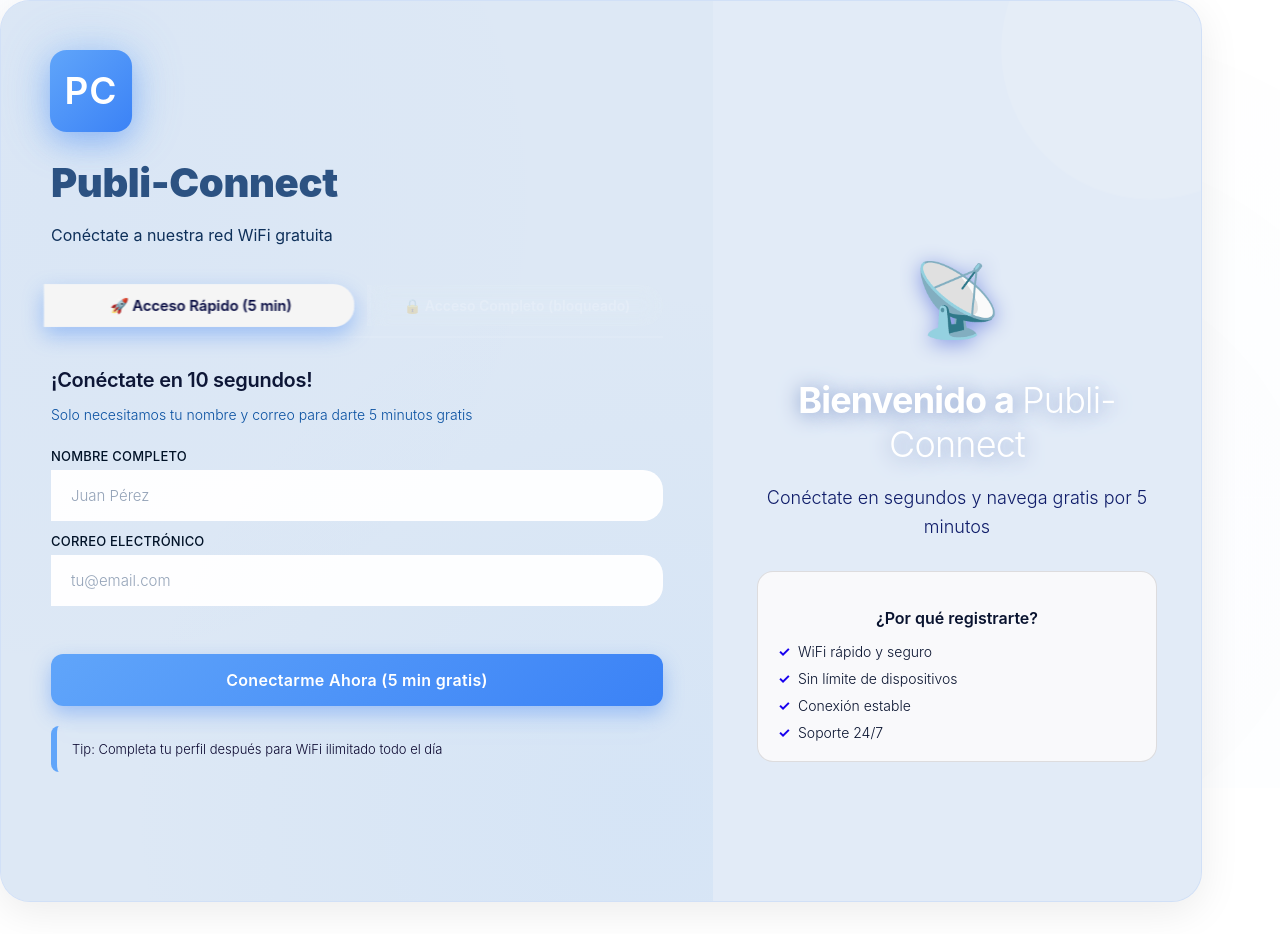
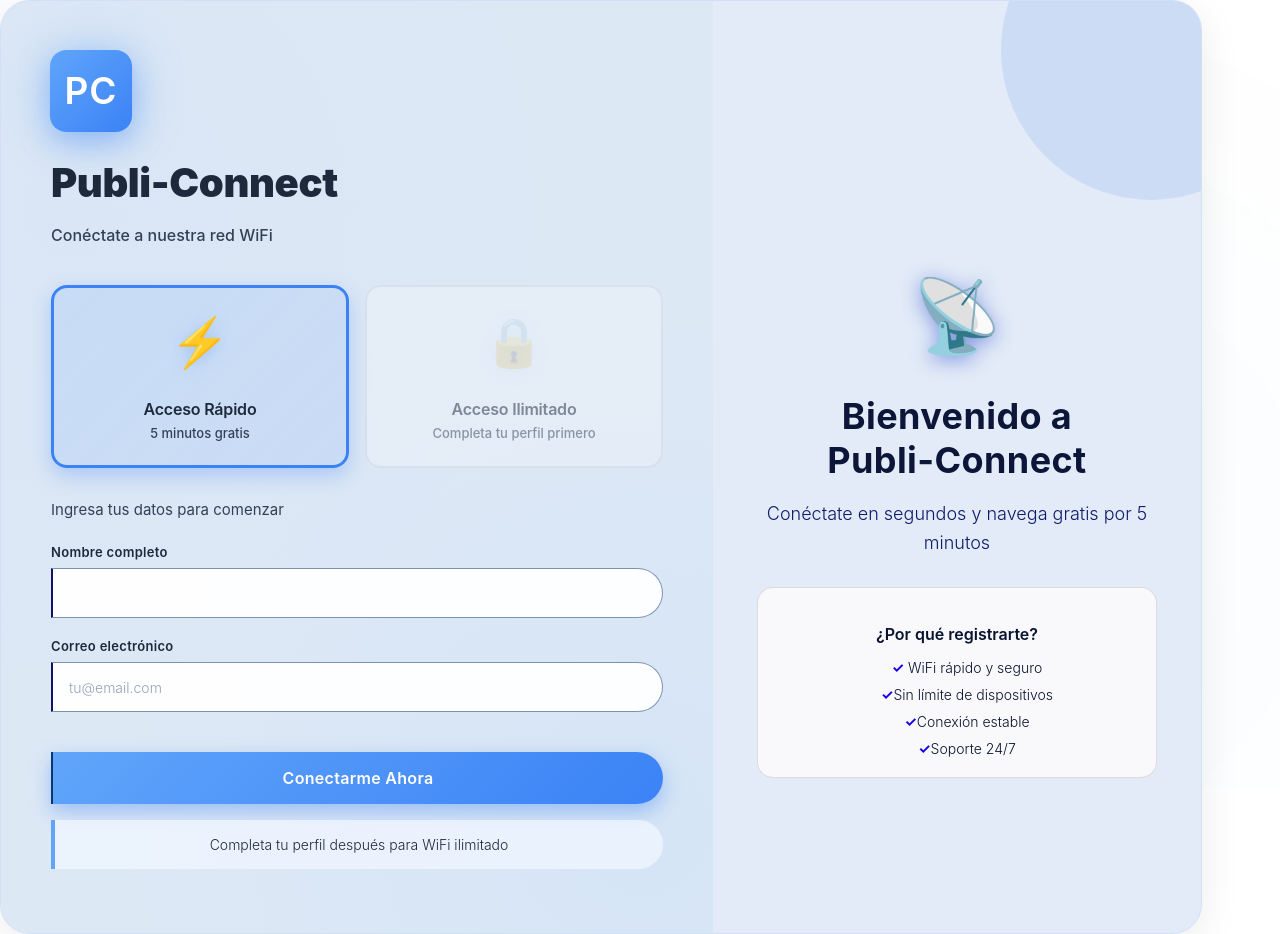
Before and after one commit to RegreDanger/publi-connect-front, a React (Vite) app: page / in a window 1280 px wide. Before the commit the page ends 902 px from the top, so only its background shows below. Built offline with nearby package versions, Linux system fonts and the light colour scheme; a web font is replaced by a local one.

Commit message:
version estable con n uevo diseño visual

```diff
--- a/src/components/PubliConnect/CompleteAccesForm.tsx
+++ b/src/components/PubliConnect/CompleteAccesForm.tsx
@@ -28,56 +28,57 @@ export default function CompleteAccessForm({
 }: CompleteAccessFormProps) {
   return (
     <div className="complete-form-wrapper">
-      <h2 className="form-title">
-        Acceso a WiFi
-      </h2>
       <p className="form-subtitle">
-        Completa tu perfil y disfruta de tu internet de forma mas sencilla.
+        Completa tu perfil para WiFi ilimitado
       </p>
 
       {/* Nombre (from QuickData) */}
-      <div style={{ marginBottom: '12px' }}>
-        <label className="form-label">NOMBRE COMPLETO</label>
+      <div className="input-group">
+        <label htmlFor="complete-nombre-input" className="form-label-outside">Nombre completo</label>
         <input
           type="text"
           name="nombre"
           value={quickData.nombre}
           onChange={handleQuickChange}
+          className="form-input"
           placeholder="Juan Pérez"
-          className="form-input"
           translate="no"
+          id="complete-nombre-input"
         />
       </div>
 
       {/* Correo (from QuickData) */}
-      <div style={{ marginBottom: '12px' }}>
-        <label className="form-label">CORREO ELECTRÓNICO</label>
+      <div className="input-group">
+        <label htmlFor="complete-correo-input" className="form-label-outside">Correo electrónico</label>
         <input
           type="email"
           name="correo"
           value={quickData.correo}
           onChange={handleQuickChange}
+          className="form-input"
           placeholder="tu@email.com"
-          className="form-input"
           translate="no"
+          id="complete-correo-input"
         />
       </div>
 
       {/* Teléfono (from CompleteData) */}
-      <div style={{ marginBottom: '12px' }}>
-        <label className="form-label">TELÉFONO</label>
+      <div className="input-group">
+        <label htmlFor="numero-input" className="form-label-outside">Teléfono</label>
         <input
           type="tel"
           name="numero"
           value={completeData.numero}
           onChange={handleCompleteChange}
           className="form-input"
+
+          id="numero-input"
         />
       </div>
 
       {/* Edad (from CompleteData) */}
-      <div style={{ marginBottom: '12px' }}>
-        <label className="form-label">EDAD</label>
+      <div className="input-group">
+        <label htmlFor="edad-input" className="form-label-outside">Edad</label>
         <input
           type="number"
           name="edad"
@@ -86,19 +87,22 @@ export default function CompleteAccessForm({
           min="1"
           max="100"
           className="form-input"
+
+          id="edad-input"
         />
       </div>
 
       {/* Género (from CompleteData) */}
-      <div style={{ marginBottom: '12px' }}>
-        <label className="form-label">GÉNERO</label>
+      <div className="input-group">
+        <label htmlFor="genero-input" className="form-label-outside">Género</label>
         <select
           name="genero"
           value={completeData.genero}
           onChange={handleCompleteChange}
           className="form-input select-field"
+          id="genero-input"
         >
-          <option value="">Seleccionar...</option>
+          <option value="">Seleccionar género...</option>
           <option value="masculino">Masculino</option>
           <option value="femenino">Femenino</option>
           <option value="otro">Otro</option>
@@ -106,8 +110,8 @@ export default function CompleteAccessForm({
       </div>
 
       {/* Código Postal (from CompleteData) */}
-      <div style={{ marginBottom: '28px' }}>
-        <label className="form-label">CÓDIGO POSTAL</label>
+      <div className="input-group">
+        <label htmlFor="codigoPostal-input" className="form-label-outside">Código postal</label>
         <input
           type="text"
           name="codigoPostal"
@@ -115,6 +119,8 @@ export default function CompleteAccessForm({
           onChange={handleCompleteChange}
           maxLength={5}
           className="form-input"
+
+          id="codigoPostal-input"
         />
       </div>
 
--- a/src/components/PubliConnect/InfoSidebar.tsx
+++ b/src/components/PubliConnect/InfoSidebar.tsx
@@ -16,9 +16,10 @@ export default function InfoSidebar() {
       <div className="shape shape-two" />
 
       <div className="info-content">
-        <div className="emoji-icon">📡</div> {/* icono que deseemos */}
+        <div className="emoji-icon">📡</div>
         <h2 className="info-title">
-          Bienvenido a <span translate="no">Publi-Connect</span>
+          Bienvenido a <br /> Publi-Connect<br />
+
         </h2>
         <p className="info-description">
           Conéctate en segundos y navega gratis por 5 minutos
--- a/src/components/PubliConnect/PortalStyle.css
+++ b/src/components/PubliConnect/PortalStyle.css
@@ -170,49 +170,107 @@ body::before {
   margin-bottom: 24px;
 }
 
-/* ========== BOTONES DE FASE ========== */
-.phase-buttons-wrapper {
-  display: flex;
-  gap: 20px;
-  margin-bottom: 30px;
-  border-bottom: 2px solid rgba(255, 255, 255, 0.1);
-  padding-bottom: 10px;
-  flex-wrap: wrap;
+/* ========== SELECTOR DE ACCESO (TARJETAS) ========== */
+.access-selector {
+  display: grid;
+  grid-template-columns: 1fr 1fr;
+  gap: 16px;
+  margin-bottom: 32px;
   position: relative;
   z-index: 1;
 }
 
-.phase-button {
+.access-card {
+  display: flex;
+  flex-direction: column;
+  align-items: center;
+  justify-content: center;
+  padding: 24px 16px;
+  background: rgba(255, 255, 255, 0.95);
+  border: 2px solid rgba(59, 130, 246, 0.2);
+  border-radius: 16px;
+  cursor: pointer;
+  transition: all 0.3s ease;
+  position: relative;
+  min-height: 140px;
+  text-align: center;
+}
+
+.access-card:hover:not(.disabled) {
+  transform: translateY(-4px);
+  box-shadow: 0 12px 30px rgba(59, 130, 246, 0.25);
+  border-color: #60a5fa;
+}
+
+.access-card.selected {
+  background: linear-gradient(135deg, rgba(96, 165, 250, 0.15) 0%, rgba(59, 130, 246, 0.1) 100%);
+  border-color: #3b82f6;
+  border-width: 3px;
+  box-shadow: 0 8px 20px rgba(59, 130, 246, 0.3);
+}
+
+.access-card.disabled {
+  opacity: 0.5;
+  cursor: not-allowed;
+  background: rgba(255, 255, 255, 0.5);
+  border-color: rgba(148, 163, 184, 0.3);
+}
+
+.access-card-icon {
+  font-size: 48px;
+  margin-bottom: 12px;
+  filter: drop-shadow(0 2px 8px rgba(59, 130, 246, 0.3));
+}
+
+.access-card-content {
+  width: 100%;
+}
+
+.access-card-title {
+  font-size: 16px;
+  font-weight: 600;
+  color: #1e293b;
+  margin-bottom: 6px;
+  letter-spacing: -0.2px;
+}
+
+.access-card-description {
+  font-size: 13px;
+  color: #475569;
+  font-weight: 400;
+  margin: 0;
+}
+
+/* ========== TOGGLE DE FASE (DESPUÉS DE COMPLETAR ACCESO RÁPIDO) ========== */
+.phase-toggle-wrapper {
+  display: flex;
+  gap: 8px;
+  margin-bottom: 24px;
+  background: rgba(255, 255, 255, 0.6);
+  padding: 6px;
+  border-radius: 12px;
+  position: relative;
+  z-index: 1;
+}
+
+.phase-toggle-button {
   flex: 1;
-  min-width: 140px;
-  padding: 12px 20px;
+  padding: 10px 16px;
   border: none;
-  border-left: 4px solid #03172f;
-  background: rgba(255, 255, 255, 0.963);
-  color: #02244d;
-  border-top-right-radius: 20px;
-  border-bottom-right-radius: 20px;
+  background: transparent;
+  color: #475569;
+  border-radius: 8px;
   cursor: pointer;
-  font-weight: 600;
+  font-weight: 500;
   font-size: 14px;
   transition: all 0.3s;
-  backdrop-filter: blur(10px);
   outline: none;
 }
 
-.phase-button:hover,
-.phase-button:focus {
-  box-shadow: 0 0 12px #0173f4;
-  border-radius: 12px 20px 12px 12px; /* Circular border on the right */
-}
-
-.phase-button.active {
-  background: rgb(245, 245, 245);
-  border-left: 4px solid #03172f;
-  color: #02063e;
-  border-color: transparent;
-  transform: scale(1.05);
-  box-shadow: 0 8px 20px rgba(59, 130, 246, 0.4);
+.phase-toggle-button.active {
+  background: white;
+  color: #1e293b;
+  box-shadow: 0 2px 8px rgba(0, 0, 0, 0.1);
 }
 
 /* ========== FORMULARIOS ========== */
@@ -238,44 +296,51 @@ body::before {
   margin-bottom: 25px;
 }
 
-/* ========== INPUTS Y LABELS ========== */
-.form-label {
+/* ========== INPUT GROUP CON LABELS EXTERNAS ========== */
+.input-group {
+  position: relative;
+  margin-bottom: 20px;
+}
+
+/* Etiquetas por fuera del input */
+.form-label-outside {
   display: block;
   font-size: 13px;
-  font-weight: 500;
-  color: #011227;
-  margin-bottom: 6px;
-  letter-spacing: 0.2px;
+  font-weight: 600;
+  color: #1e293b;
+  margin-bottom: 8px;
+  letter-spacing: 0.3px;
 }
 
 .form-input {
   width: 100%;
-  padding: 14px 18px;
-  font-size: 15px;
-  border: 2px solid rgba(255, 255, 255, 0.2);
-  border-top-right-radius: 20px;
-  border-bottom-right-radius: 20px;
+  padding: 14px 16px;
+  font-size: 16px;
+  border: 0.5px solid rgba(16, 52, 110, 0.536);
+  border-left: 2px solid rgb(18, 18, 100);
+  border-bottom-right-radius: 30px;
+  border-top-right-radius: 30px;
   outline: none;
-  transition: all 0.3s;
+  transition: all 0.3s ease;
   font-family: inherit;
-  color: #02063e;
+  color: #1e293b;
   background: rgba(255, 255, 255, 0.95);
   box-sizing: border-box;
-  backdrop-filter: blur(10px);
+  backdrop-filter: blur(3px);
 }
 
 .form-input::placeholder {
   color: #94a3b8;
+  font-size: 14px;
 }
 
 .form-input:focus,
 .form-input:hover {
   background: white;
-  border-color: #60a5fa;
+  border-left-color: #60a5fa;
   box-shadow:
-    0 0 0 4px rgba(96, 165, 250, 0.1),
-    0 8px 20px rgba(59, 130, 246, 0.3);
-  transform: translateY(-2px);
+    0 0 0 3px rgba(96, 165, 250, 0.1),
+    0 4px 12px rgba(59, 130, 246, 0.15);
 }
 
 /* ========== BOTONES DE SUBMIT ========== */
@@ -286,8 +351,12 @@ body::before {
   font-weight: 600;
   color: white;
   background: linear-gradient(135deg, #60a5fa 0%, #3b82f6 100%);
-  border: none;
-  border-radius: 12px;
+  border-left: 2.5px solid #073971;
+  border-right: none;
+  border-top: none;
+  border-bottom: none;
+  border-bottom-right-radius: 30px;
+  border-top-right-radius: 30px;
   cursor: pointer;
   transition: all 0.3s;
   letter-spacing: 0.3px;
@@ -306,12 +375,13 @@ body::before {
   font-size: 16px;
   font-weight: 600;
   color: white;
-  background: linear-gradient(135deg, #10b981 0%, #059669 100%);
+  background: linear-gradient(135deg, #354eda 0%, #05186b 100%);
   border: none;
-  border-radius: 12px;
+  border-bottom-right-radius: 30px;
+  border-top-right-radius: 30px;
   cursor: pointer;
   letter-spacing: 0.3px;
-  box-shadow: 0 8px 20px rgba(16, 185, 129, 0.4);
+  box-shadow: 0 8px 20px rgba(38, 16, 185, 0.4);
   transition: all 0.3s;
   margin-top: 20px;
 }
@@ -321,15 +391,31 @@ body::before {
   box-shadow: 0 12px 30px rgba(24, 39, 202, 0.5);
 }
 
-/* ========== TIP BOX ========== */
+/* ========== TIP TEXT (MEJORADO PARA ACCESIBILIDAD) ========== */
+.tip-text {
+  margin-top: 16px;
+  padding: 14px 16px;
+  background: rgba(239, 246, 255, 0.8);
+  border-left: 4px solid #60a5fa;
+  border-bottom-right-radius: 30px;
+  border-top-right-radius: 30px;
+  font-size: 14px;
+  color: #1e293b;
+  line-height: 1.5;
+  backdrop-filter: blur(10px);
+  text-align: center;
+}
+
+/* Legacy support para tip-box */
 .tip-box {
-  margin-top: 20px;
-  padding: 15px;
-  background: rgba(245, 245, 245, 0);
-  border-left: 6px solid #60a5fa;
+  margin-top: 16px;
+  padding: 14px 16px;
+  background: rgba(239, 246, 255, 0.8);
+  border-left: 4px solid #60a5fa;
   border-radius: 8px;
-  font-size: 13px;
-  color: #0b0830;
+  font-size: 14px;
+  color: #1e293b;
+  line-height: 1.5;
   backdrop-filter: blur(10px);
 }
 
@@ -337,8 +423,8 @@ body::before {
 .info-section {
   flex: 0 0 100%;
   min-width: 100%;
-  background: #e2ebf7; /* Added */
-  backdrop-filter: blur(20px); /* Added */
+  background: #e2ebf7;
+
   display: flex;
   flex-direction: column;
   align-items: center;
@@ -352,7 +438,7 @@ body::before {
 .shape-one {
   width: 300px;
   height: 300px;
-  background: rgb(255, 255, 255);
+  background: rgb(15, 93, 237);
   top: -100px;
   right: -100px;
   animation: float 6s ease-in-out infinite;
@@ -377,10 +463,9 @@ body::before {
 .info-title {
   font-size: 36px;
   font-weight: 700;
-  color: #ffffff;
+  color: #0b1639;
   margin-bottom: 16px;
-  letter-spacing: -0.8px;
-  text-shadow: 0 2px 20px rgb(123, 146, 197);
+  letter-spacing: 0.4px;
 }
 
 .info-description {
@@ -407,7 +492,7 @@ body::before {
 }
 
 .feature-list {
-  text-align: left;
+  text-align:center;
   font-size: 14px;
   color: #09132f;
 }
@@ -420,7 +505,7 @@ body::before {
 
 .feature-list div::before {
   content: '✓';
-  position: absolute;
+  position: sticky;
   left: 0;
   color: #1800ef;
   font-weight: bold;
@@ -521,20 +606,28 @@ body::before {
   }
 }
 
-/* ========== ESTADOS DISABLED PARA BOTONES ========== */
-.phase-button:disabled {
-  opacity: 0.5;
-  cursor: not-allowed;
-  background: rgba(255, 255, 255, 0.1) !important;
-  color: rgba(255, 255, 255, 0.4) !important;
-  border-color: rgba(255, 255, 255, 0.1) !important;
-  transform: scale(1) !important;
-  box-shadow: none !important;
+/* ========== MEJORAS DE ACCESIBILIDAD ========== */
+/* Mejora de contraste general para textos secundarios */
+.form-subtitle {
+  color: #334155;
+  font-size: 15px;
+  font-weight: 400;
 }
 
-.phase-button:disabled:hover {
-  transform: scale(1) !important;
-  background: rgba(255, 255, 255, 0.1) !important;
+/* Mejorar legibilidad de descripciones de tarjetas */
+.access-card-description {
+  color: #334155;
+  font-weight: 500;
+}
+
+/* Contraste mejorado para títulos */
+.portal-title {
+  color: #1e293b;
+}
+
+.portal-subtitle {
+  color: #334155;
+  font-weight: 500;
 }
 
 /* ========== RESPONSIVE ========== */
@@ -547,12 +640,27 @@ body::before {
     font-size: 28px;
   }
 
-  .phase-buttons-wrapper {
-    flex-direction: column;
+  /* Ajuste del selector de tarjetas en tablets */
+  .access-selector {
+    gap: 12px;
   }
 
-  .phase-button {
-    min-width: 100%;
+  .access-card {
+    padding: 20px 12px;
+    min-height: 120px;
+  }
+
+  .access-card-icon {
+    font-size: 40px;
+    margin-bottom: 8px;
+  }
+
+  .access-card-title {
+    font-size: 15px;
+  }
+
+  .access-card-description {
+    font-size: 12px;
   }
 }
 
@@ -664,6 +772,39 @@ body::before {
     font-size: 28px !important;
   }
 
+  /* Tarjetas de selector en columna para móviles pequeños */
+  .access-selector {
+    grid-template-columns: 1fr !important;
+    gap: 12px !important;
+  }
+
+  .access-card {
+    min-height: 100px !important;
+    padding: 16px !important;
+  }
+
+  .access-card-icon {
+    font-size: 36px !important;
+  }
+
+  .access-card-title {
+    font-size: 14px !important;
+  }
+
+  .access-card-description {
+    font-size: 12px !important;
+  }
+
+  /* Inputs más grandes para móviles */
+  .form-input {
+    font-size: 16px !important;
+    padding: 14px !important;
+  }
+
+  .form-label-outside {
+    font-size: 12px !important;
+  }
+
   /* ===== AJUSTES ADICIONALES PARA INFO SIDEBAR EN PANTALLAS MUY PEQUEÑAS ===== */
   .info-section {
     padding: 20px 15px !important;
--- a/src/components/PubliConnect/PubliConnectPortal.tsx
+++ b/src/components/PubliConnect/PubliConnectPortal.tsx
@@ -263,31 +263,60 @@ export default function PubliConnectPortal() {
     );
   };
 
-  const renderPhaseButtons = () => (
-    <div className="phase-buttons-wrapper">
+  const renderAccessSelector = () => {
+    if (quickAccessCompleted) {
+      // Mostrar botones de cambio de fase una vez completado el acceso rápido
+      return (
+        <div className="phase-toggle-wrapper">
           <button
             onClick={() => setPhase('quick')}
-        className={`phase-button ${phase === 'quick' ? 'active' : ''}`}
-        disabled={!quickAccessCompleted && phase === 'complete'}
+            className={`phase-toggle-button ${phase === 'quick' ? 'active' : ''}`}
           >
-        🚀 Acceso Rápido (5 min)
+            Acceso Rápido
           </button>
           <button
             onClick={() => setPhase('complete')}
-        className={`phase-button ${phase === 'complete' ? 'active' : ''}`}
-        disabled={!quickAccessCompleted}
-        title={!quickAccessCompleted ? 'Primero completa el acceso rápido' : ''}
+            className={`phase-toggle-button ${phase === 'complete' ? 'active' : ''}`}
           >
-        {quickAccessCompleted ? '⭐ Acceso Completo' : '🔒 Acceso Completo (bloqueado)'}
+            Acceso Completo
           </button>
         </div>
       );
+    }
+
+    // Selector inicial con tarjetas
+    return (
+      <div className="access-selector">
+        <button
+          onClick={() => setPhase('quick')}
+          className={`access-card ${phase === 'quick' ? 'selected' : ''}`}
+        >
+          <div className="access-card-icon">⚡</div>
+          <div className="access-card-content">
+            <h3 className="access-card-title">Acceso Rápido</h3>
+            <p className="access-card-description">5 minutos gratis</p>
+          </div>
+        </button>
+        <button
+          onClick={() => setPhase('complete')}
+          className="access-card disabled"
+          disabled
+        >
+          <div className="access-card-icon">🔒</div>
+          <div className="access-card-content">
+            <h3 className="access-card-title">Acceso Ilimitado</h3>
+            <p className="access-card-description">Completa tu perfil primero</p>
+          </div>
+        </button>
+      </div>
+    );
+  };
 
   const renderHeader = () => (
     <div className="logo-header">
       <div className="pc-logo" translate="no">PC</div>
       <h1 className="portal-title" translate="no">Publi-Connect</h1>
-      <p className="portal-subtitle">Conéctate a nuestra red WiFi gratuita</p>
+      <p className="portal-subtitle">Conéctate a nuestra red WiFi</p>
     </div>
   );
 
@@ -304,12 +333,11 @@ export default function PubliConnectPortal() {
         >
           <div className="form-section">
             {renderHeader()}
-            {renderPhaseButtons()}
+            {renderAccessSelector()}
             {renderForm()}
           </div>
 
-          <InfoSidebar
-          />
+          <InfoSidebar />
         </div>
 
         <div className="carousel-indicators">
--- a/src/components/PubliConnect/QuickAccessForm.tsx
+++ b/src/components/PubliConnect/QuickAccessForm.tsx
@@ -12,28 +12,46 @@ interface QuickAccessFormProps {
 export default function QuickAccessForm({ data, handleChange, handleSubmit }: QuickAccessFormProps) {
   return (
     <div className="quick-form-wrapper">
-      <h2 className="form-title">¡Conéctate en 10 segundos! </h2>
-      <p className="form-subtitle">Solo necesitamos tu nombre y correo para darte 5 minutos gratis</p>
+      <p className="form-subtitle">Ingresa tus datos para comenzar</p>
 
-      {/* Inputs for nombre and correo using CSS classes: form-label and form-input */}
-      <div style={{ marginBottom: '12px' }}>
-        <label className="form-label">NOMBRE COMPLETO</label>
-        <input type="text" name="nombre" value={data.nombre} onChange={handleChange} required className="form-input" placeholder="Juan Pérez" />
+      {/* Label outside for nombre */}
+      <div className="input-group">
+        <label htmlFor="nombre-input" className="form-label-outside">Nombre completo</label>
+        <input
+          type="text"
+          name="nombre"
+          value={data.nombre}
+          onChange={handleChange}
+          required
+          className="form-input"
+
+          id="nombre-input"
+        />
       </div>
 
-      <div style={{ marginBottom: '28px' }}>
-        <label className="form-label">CORREO ELECTRÓNICO</label>
-        <input type="email" name="correo" value={data.correo} onChange={handleChange} required className="form-input" placeholder="tu@email.com" translate="no" />
-
+      {/* Label outside for correo */}
+      <div className="input-group">
+        <label htmlFor="correo-input" className="form-label-outside">Correo electrónico</label>
+        <input
+          type="email"
+          name="correo"
+          value={data.correo}
+          onChange={handleChange}
+          required
+          className="form-input"
+          placeholder="tu@email.com"
+          translate="no"
+          id="correo-input"
+        />
       </div>
 
       <button onClick={handleSubmit} className="quick-submit-button">
-        Conectarme Ahora (5 min gratis)
+        Conectarme Ahora
       </button>
 
-      <div className="tip-box">
-        <strong>Tip:</strong> Completa tu perfil después para WiFi ilimitado todo el día
-      </div>
+      <p className="tip-text">
+        Completa tu perfil después para WiFi ilimitado
+      </p>
     </div>
   );
 }
```
Also changed, not shown: 1 other file (tests, documents, lock files or other folders). Lines whose indentation alone changed are shown as unchanged.
